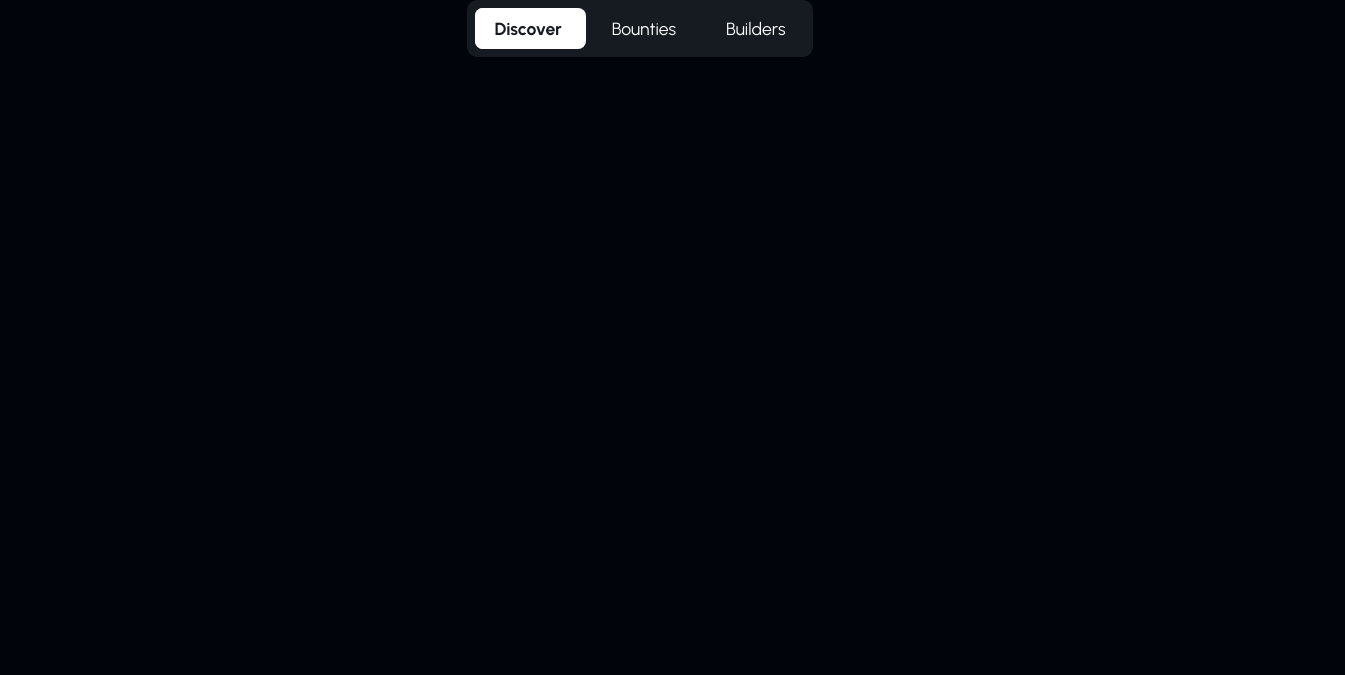
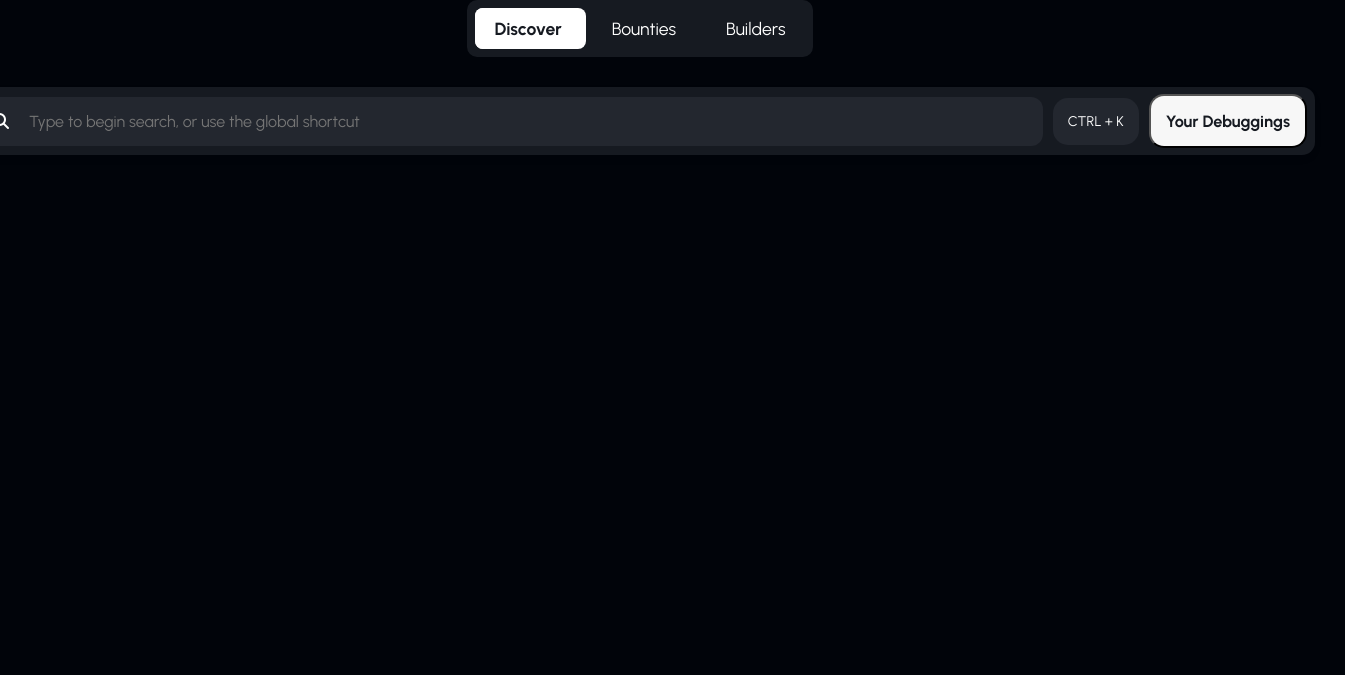
Before and after one commit to Arpitgarg07/Bug-Bounty, a plain HTML site: page discover.html in a window 1280 px wide. Shown: the part 125-800 px from the top of the page, 1345 px wide, since content can reach past the window. Drawn offline with Linux system fonts and the light colour scheme; a web font is replaced by a local one.

Commit message:
the search bar update

```diff
--- a/css/discover.css
+++ b/css/discover.css
@@ -86,3 +86,73 @@ body {
     transition: transform 0.3s ease; /* Smooth sliding animation */
     z-index: 1; /* Place above the slider */
   }
+
+
+  #webcrumbs {
+    display: flex;
+    justify-content: center;
+    padding: 30px;
+}
+
+.wrapper {
+    width: 1350px;
+    background-color: #161a21;
+    border-radius: 13px;
+    box-shadow: 0px 4px 6px rgba(0, 0, 0, 0.1);
+    display: flex;
+    align-items: center;
+    padding: 7px 8px;
+}
+
+.search-bar {
+    display: flex;
+    align-items: center;
+    gap: 10px;
+    background-color: #23272f;
+    border-radius: 12px;
+    padding: 10px;
+    flex-grow: 1;
+}
+
+.search-bar span {
+    color: #fff;
+    align-items: center;
+    padding: 5px 5px 5px 10px;
+
+}
+
+.search-bar input {
+    background: transparent;
+    color: #fff;
+    border: none;
+    font-size: 16px;
+    flex-grow: 1;
+    outline: none;
+    padding: 5px;
+    cursor: text;
+}
+
+.shortcut, .action-btn {
+    margin-left: 10px;
+    background-color: #23272f;
+    color: #fff;
+    font-size: 14px;
+    padding: 15px 15px;
+    border-radius: 15px;
+}
+
+.action-btn {
+    background-color: #f7f7f7;
+    color: #161A21;
+    font-weight: bold;
+    cursor: pointer;
+    font-size: 1.02rem;
+}
+
+.action-btn:hover {
+    background-color: #f7f7f7;
+    color: #161A21;
+    font-weight: bold;
+    cursor: pointer;
+    font-size: 1.02rem;
+}
--- a/css/nav.css
+++ b/css/nav.css
@@ -141,8 +141,11 @@ nav {
 }
 
 .profile-icon {
+  display: flex;
+  gap: 15px;
   width: 40px;
   height: 40px;
+  justify-content: right;
   align-items: center;
   cursor: pointer !important;
 }
--- a/discover.html
+++ b/discover.html
@@ -12,6 +12,7 @@
     <link rel="stylesheet" href="css/footer.css">
     <link rel="stylesheet" href="css/stylemobile.css">
     <link rel="stylesheet" href="css/discover.css">
+    <link rel="stylesheet" href="https://cdnjs.cloudflare.com/ajax/libs/font-awesome/6.7.2/css/all.min.css">
 </head>
 <body>
   <div class="fullpage">
@@ -40,8 +41,8 @@
                     </div>
                     <div class="profile-icon">
                       <img src="images/profile.png" alt="profile">
+                      <h4><a style="text-decoration: none; color: #ffffff; font-size: 1.08rem; font-weight: 400;" href="#">name</a></h4>
                     </div>
-                        <!-- <h4><a style="text-decoration: none; color: #02cccc; font-size: 1.08rem; font-weight: 900;" href="#"><b>Go to Dashboard</b></a></h4> -->
 
                 </div>
             </div>
@@ -59,7 +60,16 @@
             <button class="tab-button" onclick="switchTab(event, 2)">Builders</button>
           </div>
 
-    </div>
+        </div>
+<div id="webcrumbs">
+  <div class="wrapper">
+      <div class="search-bar">
+          <span class="material-symbols-outlined"><i class="fa-solid fa-magnifying-glass" style="color: #ffffff;"></i></span>
+          <input type="text" placeholder="Type to begin search, or use the global shortcut">
+      </div>
+      <div class="shortcut">CTRL + K</div>
+      <button class="action-btn">Your Debuggings</button>
+  </div>
 </div>
 </div>
 
```
